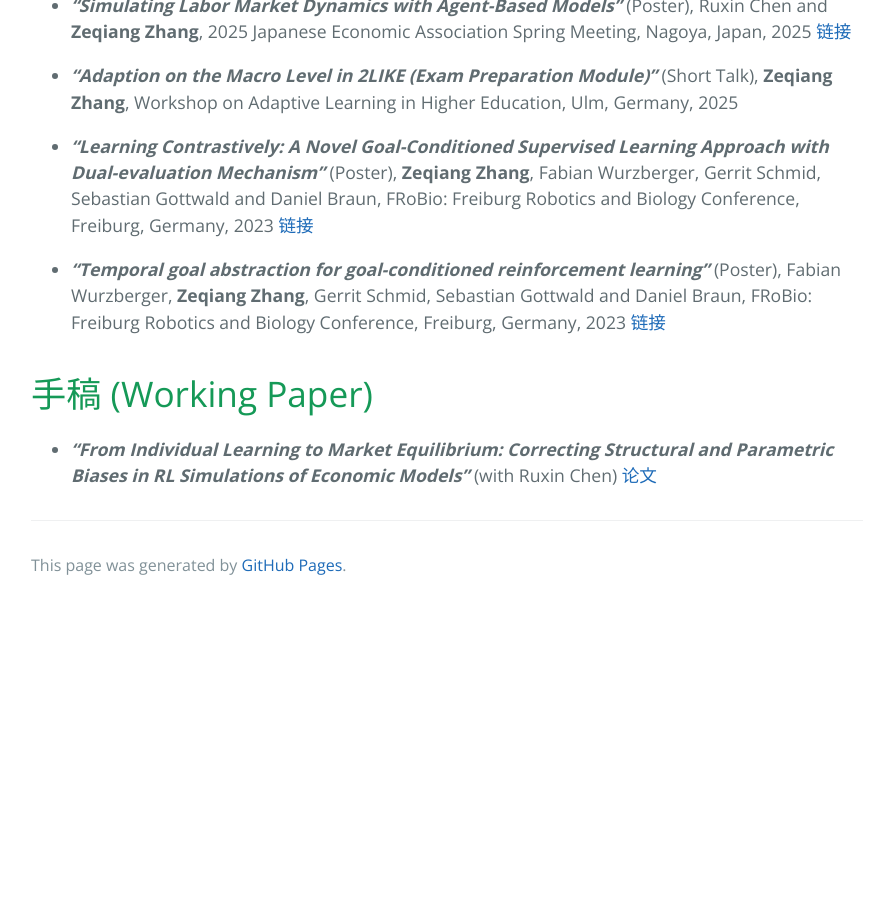
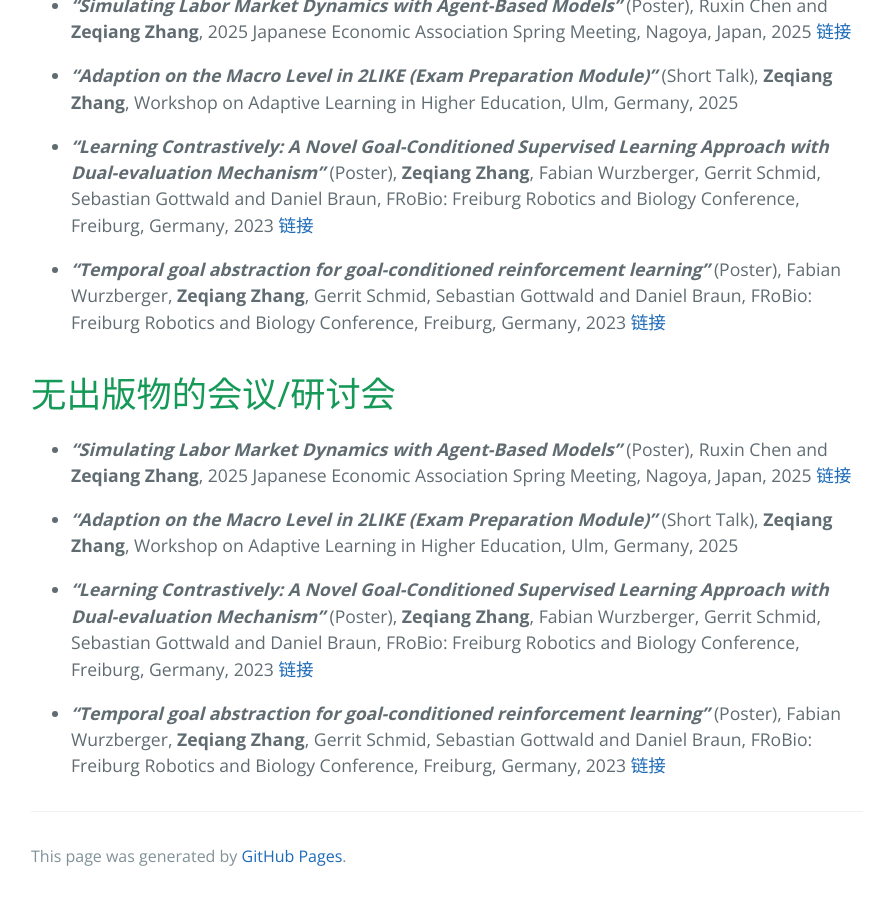
Before and after one commit to greablezzq/greablezzq.github.io, a Jekyll site: the page built from chinese.md, in a window 1280 px wide and 900 px high, scrolled down 1237 px. Shown: the whole window, without its empty margins (193-1075 px from the left). Built offline with Jekyll 4.4.1, drawn with Linux system fonts in a browser that asks for light colours; before the commit the page ends 1846 px from its top, so only the background shows below that.

Commit message:
Update chinese.md

```diff
--- a/chinese.md
+++ b/chinese.md
@@ -30,5 +30,11 @@ description: 乌尔姆大学神经信息处理所 博士研究生
 
  - ***"Temporal goal abstraction for goal-conditioned reinforcement learning"*** (Poster), Fabian Wurzberger, **Zeqiang Zhang**, Gerrit Schmid, Sebastian Gottwald and Daniel Braun, FRoBio: Freiburg Robotics and Biology Conference, Freiburg, Germany, 2023 [链接](https://frobio.wordpress.com/temporal-goal-abstraction-for-goal-conditioned-reinforcement-learning/)
 
-# 手稿 (Working Paper)
- - ***"From Individual Learning to Market Equilibrium: Correcting Structural and Parametric Biases in RL Simulations of Economic Models"*** (with Ruxin Chen) [论文](https://arxiv.org/pdf/2507.18229)
+# 无出版物的会议/研讨会
+ - ***"Simulating Labor Market Dynamics with Agent-Based Models"*** (Poster), Ruxin Chen and **Zeqiang Zhang**, 2025 Japanese Economic Association Spring Meeting, Nagoya, Japan, 2025 [链接](https://pub.confit.atlas.jp/ja/event/jea2025s/presentation/1P0201-15-07)
+
+ - ***"Adaption on the Macro Level in 2LIKE (Exam Preparation Module)"*** (Short Talk), **Zeqiang Zhang**, Workshop on Adaptive Learning in Higher Education, Ulm, Germany, 2025
+
+ - ***"Learning Contrastively: A Novel Goal-Conditioned Supervised Learning Approach with Dual-evaluation Mechanism"*** (Poster), **Zeqiang Zhang**, Fabian Wurzberger, Gerrit Schmid, Sebastian Gottwald and Daniel Braun, FRoBio: Freiburg Robotics and Biology Conference, Freiburg, Germany, 2023 [链接](https://frobio.wordpress.com/learning-contrastively-a-novel-goal-conditioned-supervised-learning-approach-with-dual-evaluation-mechanism/)
+
+ - ***"Temporal goal abstraction for goal-conditioned reinforcement learning"*** (Poster), Fabian Wurzberger, **Zeqiang Zhang**, Gerrit Schmid, Sebastian Gottwald and Daniel Braun, FRoBio: Freiburg Robotics and Biology Conference, Freiburg, Germany, 2023 [链接](https://frobio.wordpress.com/temporal-goal-abstraction-for-goal-conditioned-reinforcement-learning/)
```
